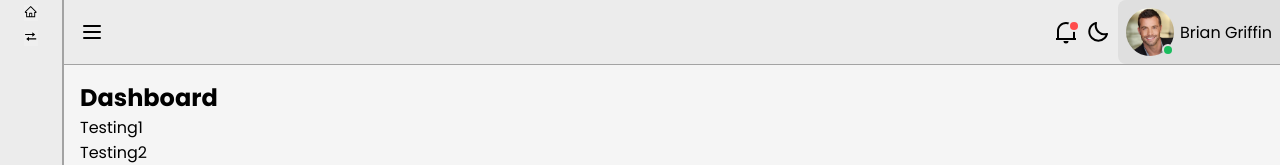
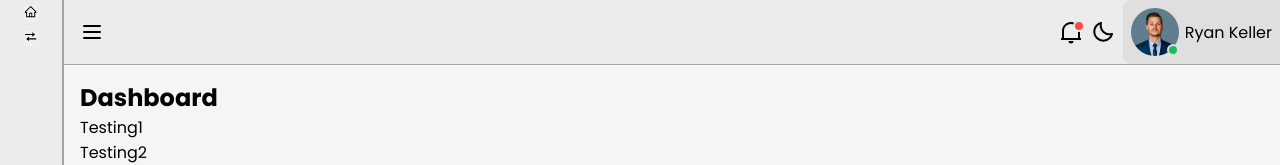
Before and after one commit to BolaGhaly/Admin-Dashboard, a Next.js app: page / in a window 1280 px wide. Shown: the top 165 px of the page. Built offline with nearby package versions, Linux system fonts and the light colour scheme.

Commit message:
Update user profile image and convert to webp

```diff
--- a/components/TopBar/UserProfile.tsx
+++ b/components/TopBar/UserProfile.tsx
@@ -6,7 +6,7 @@ import styles from "./topBar.module.scss";
 import UserStatus from "./UserStatus";
 import { useSelector } from "react-redux";
 import { RootState } from "../../store/store";
-import userProfileImage from "/assets/userProfile/profileImg.jpg";
+import userProfileImage from "/assets/userProfile/profileImg.webp";
 
 const UserProfile = () => {
   const userStatus = useSelector((state: RootState) => state.userStatus.value);
@@ -19,8 +19,9 @@ const UserProfile = () => {
             src={userProfileImage}
             width={100}
             height={100}
-            alt="Brian's Profile Image"
+            alt="Ryan's Profile Image"
             priority={true}
+            unoptimized={true}
           />
           {userStatus === "online" ? (
             <span className={styles.userImageOnline} />
@@ -32,7 +33,7 @@ const UserProfile = () => {
             ""
           )}
         </div>
-        <h1>Brian Griffin</h1>
+        <h1>Ryan Keller</h1>
       </Menu.Button>
       <Transition
         as={Fragment}
```
Also changed, not shown: assets/userProfile/profileImg.jpg (deleted), assets/userProfile/profileImg.webp (added).
